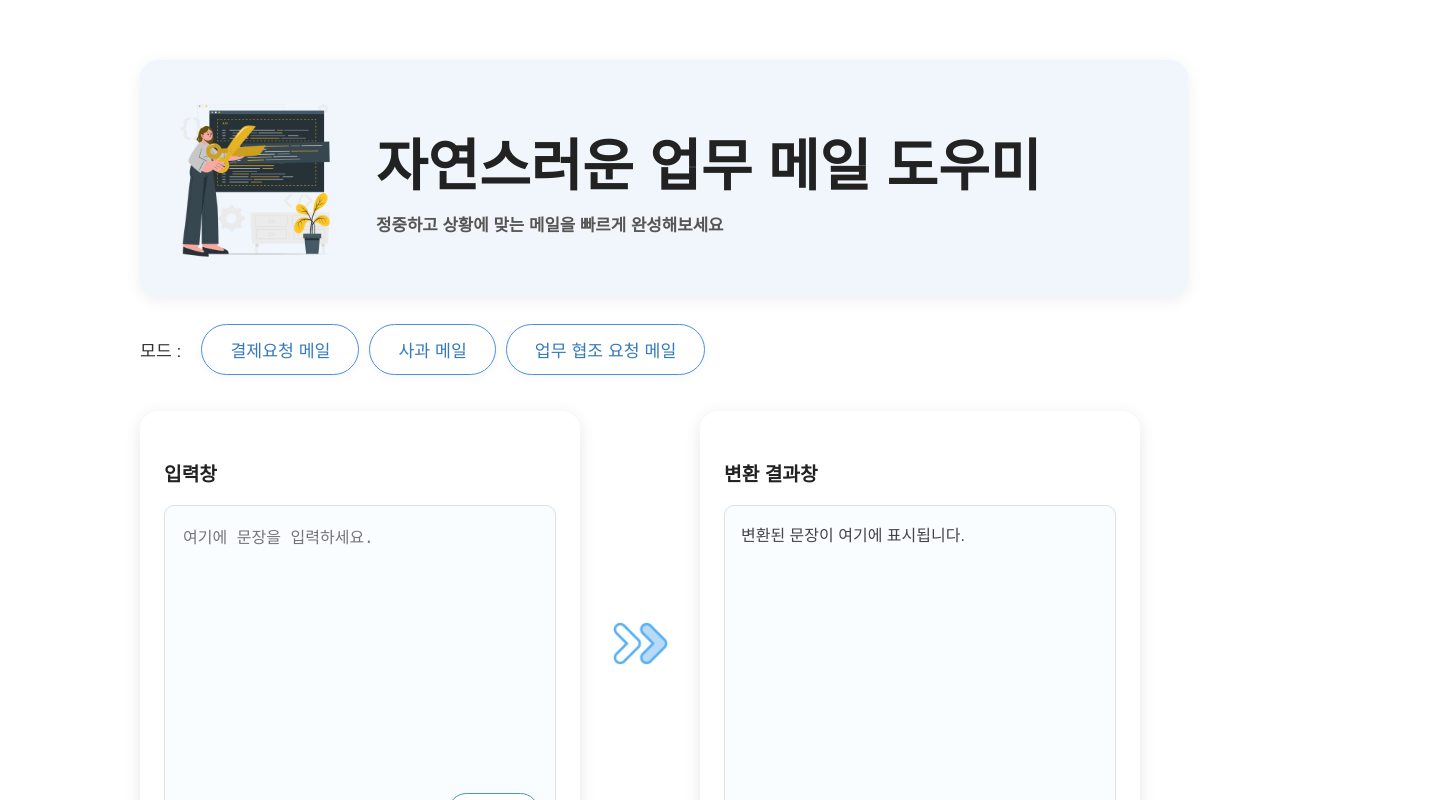
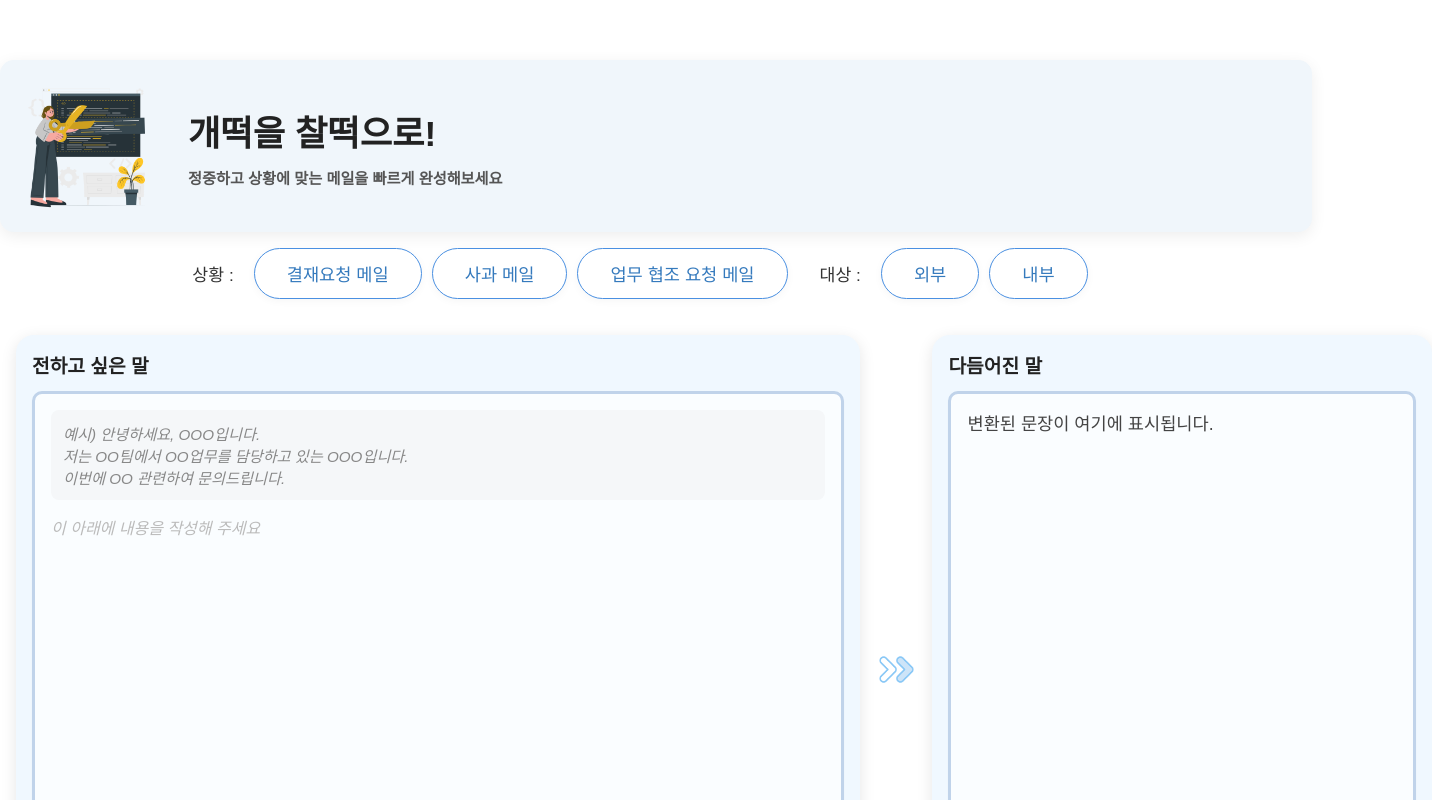
Before and after one commit to kim5303123/Mini4joProjApi, a React (Create React App) app in the folder frontend/: page / in a window 1280 px wide. Shown: the top 800 px of the page, 1432 px wide, since content can reach past the window. Built offline with nearby package versions, Linux system fonts and the light colour scheme.

Commit message:
[예진] 페이지 세부 수정 중

```diff
--- a/frontend/src/App.jsx
+++ b/frontend/src/App.jsx
@@ -1,16 +1,31 @@
-import React, { useState } from 'react';
+import React, { useState, useEffect } from 'react';
 import './styles/App.css';
 
 function App() {
   const [inputText, setInputText] = useState('');
   const [outputText, setOutputText] = useState('');
-  const [format, setFormat] = useState('');
-  const formats = ['결제요청 메일', '사과 메일', '업무 협조 요청 메일'];
+  const [selectedSituation, setSelectedSituation] = useState('');
+  const [selectedTarget, setSelectedTarget] = useState('');
+  const formats = ['결재요청 메일', '사과 메일', '업무 협조 요청 메일'];
+  const to = ['외부', '내부']
 
   const handleConvert = () => {
-    console.log('입력 텍스트:', inputText);
-    console.log('선택된 형식:', format);
-    setOutputText(inputText);
+    console.log('선택된 상황:', selectedSituation);
+    console.log('선택된 대상:', selectedTarget);
+    setOutputText(inputText); // 나중에 조건 맞춰 변환하도록 개선 가능
+  };
+
+  const getTemplate = (situation) => {
+    switch (situation) {
+      case '결재요청 메일':
+        return `예시) 안녕하세요, OOO입니다.\n이번 달 OO비용에 대한 결재를 요청드립니다.\n확인 부탁드립니다.`;
+      case '사과 메일':
+        return `예시) 안녕하세요, OOO입니다.\n이번 일에 대해 불편을 드려 정말 죄송합니다.\n다시는 같은 일이 발생하지 않도록 주의하겠습니다.`;
+      case '업무 협조 요청 메일':
+        return `예시) 안녕하세요, OOO입니다.\nOO 프로젝트와 관련하여 협조 요청드립니다.\n자세한 사항은 아래 내용을 참고해 주세요.`;
+      default:
+        return `예시) 안녕하세요, OOO입니다.\n저는 OO팀에서 OO업무를 담당하고 있는 OOO입니다.\n이번에 OO 관련하여 문의드립니다.`;
+    }
   };
 
   return (
@@ -23,20 +38,21 @@ function App() {
             className="hero-illustration"
           />
           <div className="title-text">
-            <h1>자연스러운 업무 메일 도우미</h1>
+            <h1>개떡을 찰떡으로!</h1>
             <p>정중하고 상황에 맞는 메일을 빠르게 완성해보세요</p>
           </div>
         </div>
       </header>
-
+      <div className="format-container">
         <div className="format-buttons-row">
-        <span className="format-label">모드 :</span>
+          <div className="format-group">
+            <span className="format-label">상황 :</span>
             <div className="format-buttons-wrapper">
               {formats.map((f) => (
                 <button
                   key={f}
-              className={`format-btn${format === f ? ' selected' : ''}`}
-              onClick={() => setFormat(f)}
+                  className={`format-btn${selectedSituation === f ? ' selected' : ''}`}
+                  onClick={() => setSelectedSituation(f)}
                   type="button"
                 >
                   {f}
@@ -45,13 +61,36 @@ function App() {
             </div>
           </div>
 
+          <div className="format-group">
+            <span className="format-label">대상 :</span>
+            <div className="format-buttons-wrapper">
+              {to.map((t) => (
+                <button
+                key={t}
+                className={`format-btn${selectedTarget === t ? ' selected' : ''}`}
+                onClick={() => setSelectedTarget(t)}
+                  type="button"
+                >
+                  {t}
+                </button>
+              ))}
+            </div>
+          </div>
+        </div>
+      </div>
+
+
       <main className="content-flex">
         <div className="box left-box">
-          <h2>입력창</h2>
+          <h2>전하고 싶은 말</h2>
           <div className="input-area-wrapper">
+            <div className="textarea-wrapper">
+              <div className="template-preview">
+                {getTemplate(selectedSituation)}
+              </div>
               <textarea
                 className="input-textarea"
-              placeholder="여기에 문장을 입력하세요."
+                placeholder="이 아래에 내용을 작성해 주세요"
                 value={inputText}
                 onChange={(e) => setInputText(e.target.value)}
               />
@@ -61,13 +100,14 @@ function App() {
               </div>
             </div>
           </div>
+        </div>
 
         <div className="arrow-image-wrapper">
           <img src="/assets/arrow4.png" alt="화살표" className="arrow-image" />
         </div>
 
         <div className="box right-box">
-          <h2>변환 결과창</h2>
+          <h2>다듬어진 말</h2>
           <div className="result-area">
             {outputText || '변환된 문장이 여기에 표시됩니다.'}
           </div>
--- a/frontend/src/styles/App.css
+++ b/frontend/src/styles/App.css
@@ -1,7 +1,7 @@
 body {
   margin: 0;
   padding: 0;
-  /* background: #f0f6fb; */
+  /* background: #051a2b; */
   min-height: 100vh;
   font-family: 'Noto Sans KR', sans-serif;
   overflow: hidden;
@@ -9,7 +9,7 @@ body {
 }
 
 .main-wrapper {
-  max-width: 1000px;
+  max-width: 1400px;
   margin: 0 auto;
   padding: 60px 0 32px 0;
   min-height: 100vh;
@@ -19,17 +19,17 @@ body {
 }
 
 .page-title {
-  font-size: 2.2rem;
+  font-size: 1.8rem;
   font-weight: 700;
   text-align: center;
   color: #222;
   background: #f0f6fb;
-  border-radius: 18px;
+  border-radius: 14px;
   box-shadow: 0 4px 16px rgba(0,0,0,0.07);
-  padding: 28px 24px;
+  padding: 16px;
   width: 100%;
-  max-width: 1000px;
-  margin: 0 auto 28px auto;
+  max-width: 1400px;
+  margin: 0 auto 16px auto;
   white-space: nowrap;
   overflow: hidden;
   text-overflow: ellipsis;
@@ -41,9 +41,18 @@ body {
   gap: 16px;
   margin-bottom: 36px;
   width: 100%;
-  max-width: 1000px;
+  max-width: 1400px;
   justify-content: flex-start;
+  gap: 32px;
+  /* background: red; */
 }
+
+.format-group {
+  display: flex;
+  align-items: center;
+  gap: 16px;
+}
+
 .format-label {
   font-size: 1.08rem;
   color: #333;
@@ -53,8 +62,8 @@ body {
 }
 
 .format-btn {
-  font-size: 1.08rem;
-  padding: 12px 28px;
+  font-size: 1.1rem;
+  padding: 12px 32px;
   border-radius: 999px;
   border: 1.5px solid #4a90e2;
   background: #fff;
@@ -62,16 +71,18 @@ body {
   font-weight: 500;
   box-shadow: 0 2px 8px rgba(0,0,0,0.04);
   cursor: pointer;
-  transition: background 0.2s, color 0.2s, box-shadow 0.2s, border 0.2s;
+  transition: all 0.3s ease;
+}
+.format-btn:hover {
+  background: #e6f0fa;
+  transform: translateY(-1px);
+  box-shadow: 0 4px 12px rgba(74,144,226,0.15);
 }
 .format-btn.selected {
   background: #4a90e2;
   color: #fff;
   border: 2px solid #357abd;
-  box-shadow: 0 4px 16px rgba(74,144,226,0.13);
-}
-.format-btn:hover {
-  background: #e6f0fa;
+  box-shadow: 0 4px 16px rgba(74,144,226,0.2);
 }
 
 .format-buttons-wrapper {
@@ -82,38 +93,74 @@ body {
 
 .content-flex {
   display: flex;
-  align-items: center;
+  align-items: stretch;
   width: 100%;
-  max-width: 1000px;
-  gap: 20px;
+  max-width: 1400px;
+  gap: 16px;
   margin: 0 auto 36px auto;
-  justify-content: center;
+  justify-content: flex-start;
+  padding: 0 16px;
 }
 
 .box {
-  background: #fff;
+  background: #f0f8ff;
   border-radius: 18px;
   box-shadow: 0 4px 16px rgba(0,0,0,0.10);
-  padding: 32px 24px;
-  min-width: 340px;
-  min-height: 400px;
+  padding: 16px;
+  min-width: 500px;
+  min-height: 500px;
   display: flex;
   flex-direction: column;
-  flex: 1;
+  box-sizing: border-box;
+  width: 100%;
 }
 
 .left-box {
-  margin-right: 10px;
+  flex: none;
+  width: calc(66.6% - 8px);
+  box-sizing: border-box;
+  display: flex;
+  flex-direction: column;
 }
 
 .right-box {
-  margin-left: 10px;
+  flex: none;
+  width: calc(33.3% - 8px);
+  box-sizing: border-box;
+  display: flex;
+  flex-direction: column;
 }
 
 h2 {
-  margin-bottom: 18px;
+  margin: 0 0 12px 0;
   font-size: 1.2rem;
   color: #222;
+}
+
+.mail-section {
+  display: flex;
+  flex-direction: column;
+  gap: 2px;
+  position: relative;
+}
+
+.example-mail {
+  margin: 0;
+  padding: 0;
+}
+
+.example-mail h3 {
+  display: none;
+}
+
+.example-mail-content {
+  font-size: 0.95rem;
+  color: #999;
+  line-height: 1.6;
+  white-space: pre-wrap;
+  font-family: 'Noto Sans KR', sans-serif;
+  font-style: italic;
+  padding: 4px 0;
 }
 
 .input-area-wrapper {
@@ -121,11 +168,20 @@ h2 {
   display: flex;
   flex-direction: column;
   flex: 1;
-  border: 1px solid #e0e0e0;
+  border: 3px solid #c0d3ea;
   border-radius: 10px;
   background: #fafdff;
   box-shadow: 0 1px 2px rgba(0,0,0,0.03);
   padding: 16px;
+  gap: 8px;
+  box-sizing: border-box;
+  width: 100%;
+}
+
+.textarea-wrapper {
+  position: relative;
+  width: 100%;
+  box-sizing: border-box;
 }
 
 .input-textarea {
@@ -134,48 +190,72 @@ h2 {
   background: transparent;
   outline: none;
   font-size: 1rem;
-  min-height: 180px;
+  min-height: 400px;
   width: 100%;
+  line-height: 1.6;
+  padding: 4px 0 48px 0;
+  font-family: 'Noto Sans KR', sans-serif;
+}
+
+.input-textarea:focus {
+  background: #fafdff;
+}
+
+.input-textarea::placeholder {
+  color: #bbb;
+  font-style: italic;
 }
 
 .input-toolbar {
   position: absolute;
-  bottom: 12px;
   right: 16px;
+  bottom: 16px;
   display: flex;
   justify-content: flex-end;
   align-items: center;
   width: auto;
+  margin-top: 0;
+  padding-top: 0;
+  border-top: none;
+  background: transparent;
+  z-index: 2;
 }
 
 .convert-inline-btn {
-  padding: 8px 20px;
+  padding: 10px 24px;
   border-radius: 999px;
   border: 1.5px solid #4a90e2;
   background: #fff;
   color: #357abd;
   font-weight: 500;
+  font-size: 1.1rem;
   cursor: pointer;
-  transition: 0.2s;
+  transition: all 0.3s ease;
 }
 
 .convert-inline-btn:hover {
   background: #e6f0fa;
+  transform: translateY(-1px);
+  box-shadow: 0 4px 12px rgba(74,144,226,0.15);
 }
 
 .result-area {
+  width: 100%;
+
+  box-sizing: border-box;
   flex: 1;
-  border: 1px solid #e0e0e0;
+  border: 3px solid #c0d3ea;
   border-radius: 10px;
   padding: 16px;
   background: #fafdff;
-  font-size: 1rem;
-  min-height: 200px;
+  font-size: 1.1rem;
+  min-height: 300px;
   color: #444;
   box-shadow: 0 1px 2px rgba(0,0,0,0.03);
   white-space: pre-wrap;
   display: flex;
   align-items: flex-start;
+  margin: 0;
 }
 
 .app-center {
@@ -196,7 +276,7 @@ h2 {
 }
 
 .hero-illustration {
-  width: 180px;
+  width: 140px;
   height: auto;
   object-fit: contain;
 }
@@ -206,7 +286,7 @@ h2 {
 }
 
 .title-text h1 {
-  font-size: 3.5rem;
+  font-size: 2.2rem;
   font-weight: 700;
   margin: 0 0 10px 0;
   color: #222;
@@ -214,7 +294,7 @@ h2 {
 
 .title-text p {
   margin: 0;
-  font-size: 1.05rem;
+  font-size: 0.95rem;
   color: #555;
 }
 
@@ -222,16 +302,29 @@ h2 {
   display: flex;
   align-items: center;
   justify-content: center;
-  min-width: 60px;
-  height: 100%;
+  min-width: 40px;
+  height: auto;
+  align-self: stretch;
 }
 
 .arrow-image {
-  width: 55px;
+  width: 35px;
   height: auto;
+  opacity: 0.5;
+  transition: opacity 0.2s;
+}
+
+.arrow-image:hover {
   opacity: 0.7;
 }
 
-.convert-inline-btn:hover {
-  background: #e6f0fa;
+.template-preview {
+  font-size: 0.95rem;
+  color: #888;
+  font-style: italic;
+  background: #f5f7f9;
+  padding: 12px;
+  border-radius: 8px;
+  margin-bottom: 12px;
+  white-space: pre-wrap;
 }
```
Also changed, not shown: 1 other file (tests, documents, lock files or other folders). Lines whose indentation alone changed are shown as unchanged.
